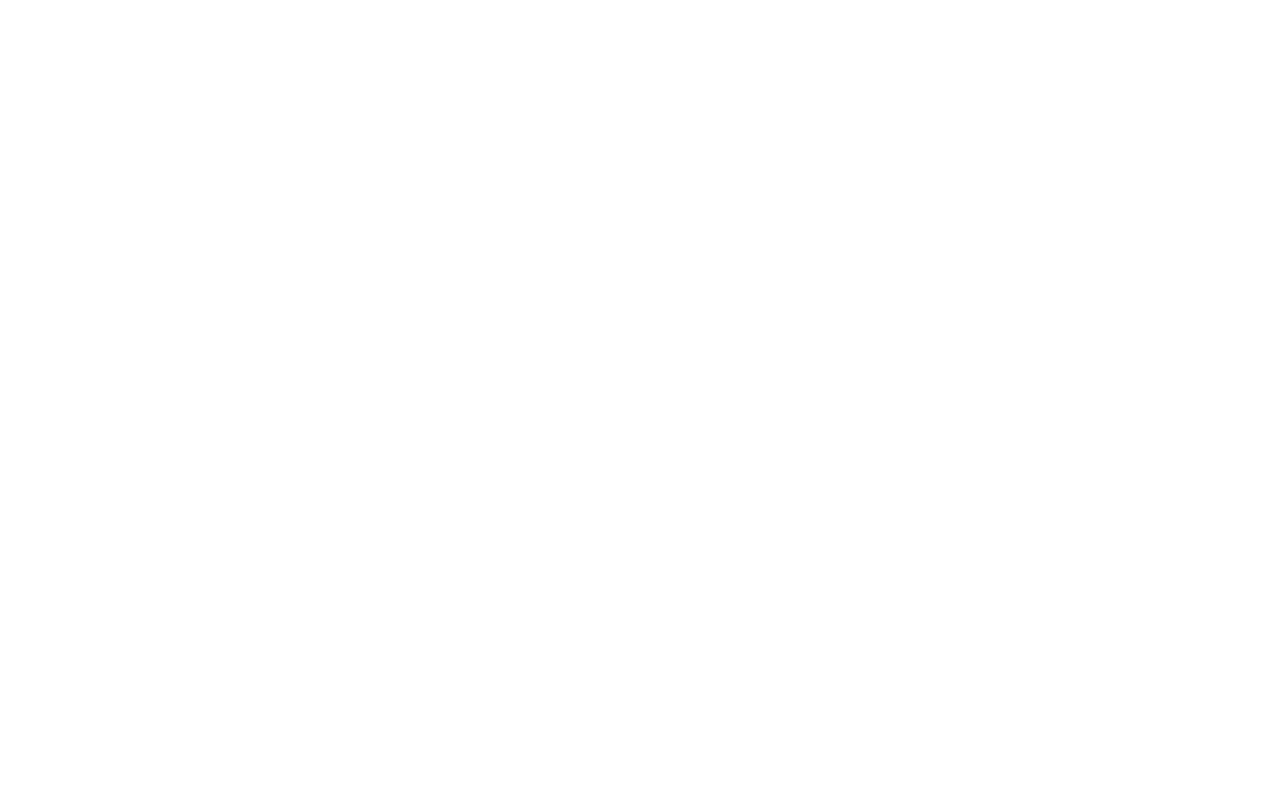
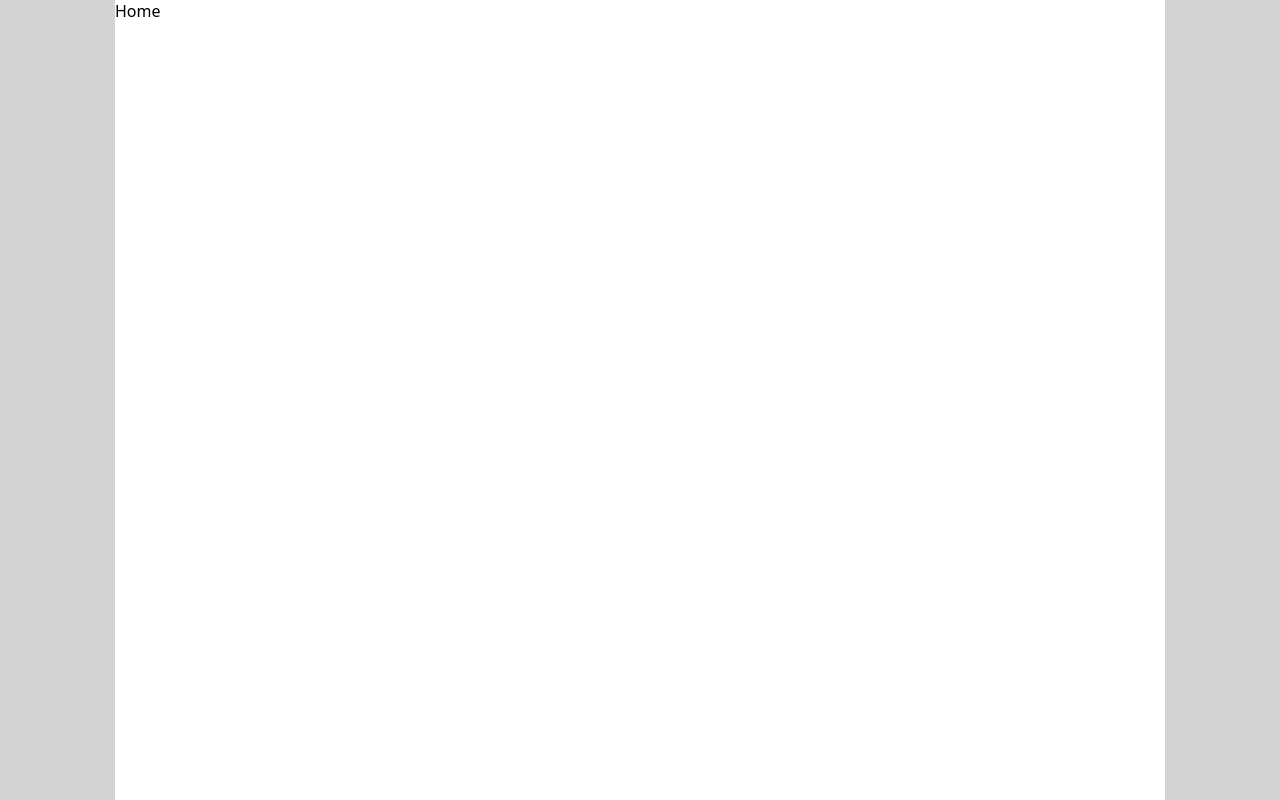
Before and after one commit to jhva/file-extenstion, a React (Create React App) app in the folder fe/: page / in a window 1280 px wide. Built offline with nearby package versions, Linux system fonts and the light colour scheme.

Commit message:
💄UI: RootContainer style add

```diff
--- a/fe/package.json
+++ b/fe/package.json
@@ -9,7 +9,9 @@
     "prettier": "^3.0.3",
     "react": "^18.2.0",
     "react-dom": "^18.2.0",
+    "react-router-dom": "^6.15.0",
     "react-scripts": "5.0.1",
+    "styled-components": "^6.0.7",
     "web-vitals": "^2.1.0"
   },
   "scripts": {
--- a/fe/src/App.js
+++ b/fe/src/App.js
@@ -1,5 +1,57 @@
+import {
+  BrowserRouter as Router,
+  Navigate,
+  Route,
+  Routes,
+  useLocation,
+} from 'react-router-dom';
+import Home from './pages/Home';
+import { createGlobalStyle } from 'styled-components';
+
 function App() {
-  return <div></div>;
+  const GlobalStyle = createGlobalStyle`
+    body {
+      font-family: 'Noto Sans', sans-serif;
+      padding: 0;
+      margin: 0;
+      background: #d3d3d3;
+    }
+
+    a {
+      margin: 0;
+      padding: 0;
+    }
+
+    div, p, span, h1 {
+      margin: 0;
+      box-sizing: border-box;
+
+      ::-webkit-scrollbar {
+        display: none;
+      }
+    }
+
+    button, input {
+      outline: none;
+      border: none;
+    }
+
+    button {
+      cursor: pointer;
+    }
+
+  `;
+  return (
+    <>
+      <GlobalStyle />
+
+      <Router>
+        <Routes>
+          <Route path='*' element={<Home />} />
+        </Routes>
+      </Router>
+    </>
+  );
 }
 
 export default App;
--- /dev/null
+++ b/fe/src/pages/Home.js
@@ -0,0 +1,8 @@
+import React from 'react';
+import { RootContainerStyle } from './styles';
+
+const Home = () => {
+  return <RootContainerStyle>Home</RootContainerStyle>;
+};
+
+export default Home;
--- /dev/null
+++ b/fe/src/pages/styles.js
@@ -0,0 +1,10 @@
+import styled from 'styled-components';
+
+export const RootContainerStyle = styled.div`
+  max-width: 1050px;
+  width: 100%;
+  display: flex;
+  background-color: #fff;
+  margin: 0 auto;
+  min-height: 100vh;
+`;
```
Also changed, not shown: 1 other file (tests, documents, lock files or other folders).
